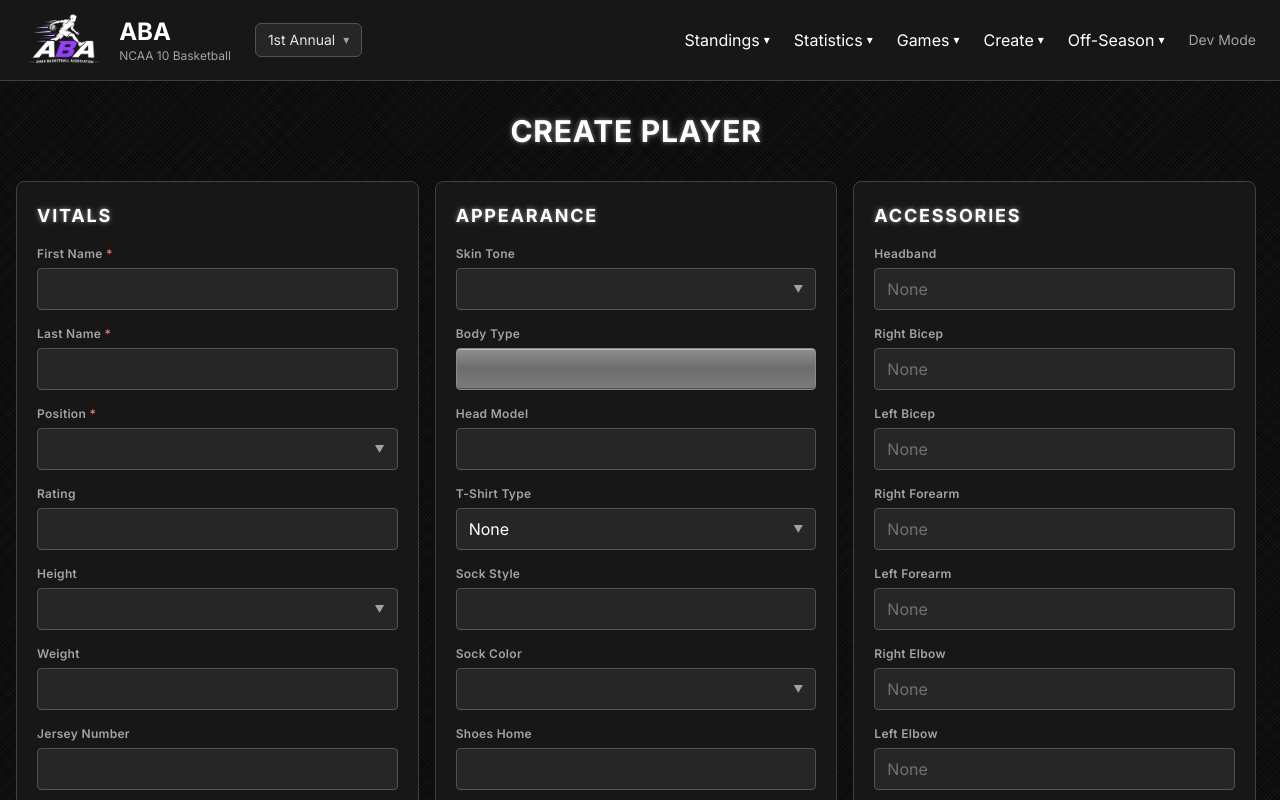
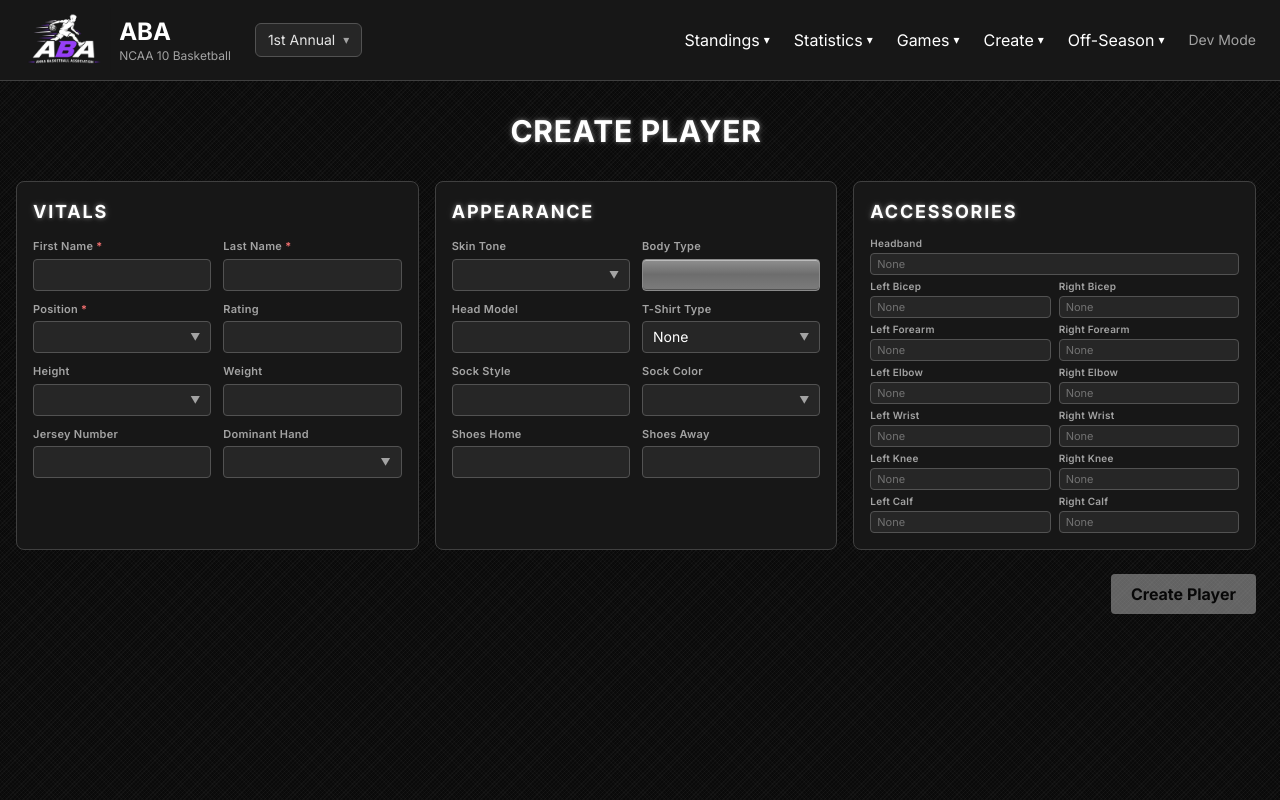
Before and after one commit to TheActualGYT/aba-league, a Next.js app in the folder league-site/: page /players/new in a window 1280 px wide. Shown: the top 800 px of the page. Built offline with nearby package versions, Linux system fonts and the light colour scheme.

Commit message:
Put player fields back in two columns and fit accessories

```diff
--- a/league-site/src/components/PlayerForm.tsx
+++ b/league-site/src/components/PlayerForm.tsx
@@ -3,8 +3,10 @@
 import { useEffect, useState } from "react";
 import { useCloseOnOutside } from "@/components/useCloseOnOutside";
 
-const fieldClass = "w-full px-3 py-2 bg-neutral-800 border border-neutral-600 rounded text-white";
-const labelClass = "block text-xs font-semibold tracking-wide text-neutral-400 mb-1.5";
+const fieldClass = "w-full h-8 px-2.5 text-sm bg-neutral-800 border border-neutral-600 rounded text-white";
+const labelClass = "block text-[11px] font-semibold tracking-wide text-neutral-400 mb-1";
+const compactLabel = "block text-[10px] font-semibold leading-none tracking-wide text-neutral-400 mb-0.5";
+const compactField = "w-full h-[22px] px-1.5 text-[11px] bg-neutral-800 border border-neutral-600 rounded text-white placeholder:text-white/35";
 const POSITIONS = ["C", "PF", "SF", "SG", "PG"];
 const COMPLEXIONS = Array.from({ length: 10 }, (_, index) => `Complexion ${index + 1}`);
 const TSHIRTS = ["None", "Muscle T", "Angled T", "Short Sleeve", "Long Sleeve"];
@@ -26,6 +28,34 @@ const ACCESSORY_FIELDS = [
 ] as const;
 
 type AccessoryKey = (typeof ACCESSORY_FIELDS)[number]["key"];
+
+const ACCESSORY_ROWS: { key: AccessoryKey; label: string }[][] = [
+  [{ key: "headband", label: "Headband" }],
+  [
+    { key: "left_bicep", label: "Left Bicep" },
+    { key: "right_bicep", label: "Right Bicep" },
+  ],
+  [
+    { key: "left_forearm", label: "Left Forearm" },
+    { key: "right_forearm", label: "Right Forearm" },
+  ],
+  [
+    { key: "left_elbow", label: "Left Elbow" },
+    { key: "right_elbow", label: "Right Elbow" },
+  ],
+  [
+    { key: "left_wrist", label: "Left Wrist" },
+    { key: "right_wrist", label: "Right Wrist" },
+  ],
+  [
+    { key: "left_knee", label: "Left Knee" },
+    { key: "right_knee", label: "Right Knee" },
+  ],
+  [
+    { key: "left_calf", label: "Left Calf" },
+    { key: "right_calf", label: "Right Calf" },
+  ],
+];
 
 const HEIGHTS = (() => {
   const options: string[] = [];
@@ -129,10 +159,10 @@ function Menu({
       <button
         type="button"
         onClick={() => setOpen(currentOpen => !currentOpen)}
-        className={`${fieldClass} text-left flex items-center justify-between min-h-[42px] ${invalid ? "abbr-taken" : ""}`}
+        className={`${fieldClass} text-left flex items-center justify-between ${invalid ? "abbr-taken" : ""}`}
       >
-        <span>{current?.label || ""}</span>
-        <span className="text-neutral-400 text-[10px]">▼</span>
+        <span className="truncate">{current?.label || ""}</span>
+        <span className="text-neutral-400 text-[10px] ml-2">▼</span>
       </button>
       {open && (
         <div className="absolute z-30 mt-1 w-full bg-neutral-800 border border-neutral-600 rounded overflow-hidden shadow-lg max-h-60 overflow-y-auto">
@@ -144,7 +174,7 @@ function Menu({
                 onChange(option.value);
                 setOpen(false);
               }}
-              className={`block w-full text-left px-3 py-2 text-sm text-white hover:bg-neutral-700 ${value === option.value ? "bg-neutral-700" : ""}`}
+              className={`block w-full text-left px-2.5 py-1.5 text-sm text-white hover:bg-neutral-700 ${value === option.value ? "bg-neutral-700" : ""}`}
             >
               {option.label}
             </button>
@@ -251,10 +281,10 @@ export default function PlayerForm() {
 
   return (
     <form onSubmit={handleSubmit}>
-      <div className="grid grid-cols-1 xl:grid-cols-3 gap-4 items-start">
-        <section className="bg-neutral-900 border border-neutral-700 rounded-lg p-5">
-          <h3 className="label-glow text-white text-lg font-bold tracking-widest mb-4">VITALS</h3>
-          <div className="grid grid-cols-1 gap-4">
+      <div className="grid grid-cols-1 xl:grid-cols-3 gap-4 items-stretch">
+        <section className="bg-neutral-900 border border-neutral-700 rounded-lg p-4 h-full">
+          <h3 className="label-glow text-white text-lg font-bold tracking-widest mb-3">VITALS</h3>
+          <div className="grid grid-cols-2 gap-x-3 gap-y-2.5">
             <div>
               <FieldLabel required>First Name</FieldLabel>
               <input value={firstName} maxLength={11} onChange={e => setFirstName(lettersOnly(e.target.value, 11))} className={fieldClass} />
@@ -283,7 +313,7 @@ export default function PlayerForm() {
                 inputMode="numeric"
                 className={`${fieldClass} ${shownOverall ? "abbr-taken" : ""}`}
               />
-              {shownOverall && <p className="text-xs text-red-400 mt-1">{shownOverall}</p>}
+              {shownOverall && <p className="text-[11px] text-red-400 mt-1">{shownOverall}</p>}
             </div>
             <div>
               <FieldLabel>Height</FieldLabel>
@@ -305,7 +335,7 @@ export default function PlayerForm() {
                 inputMode="numeric"
                 className={`${fieldClass} ${shownWeight ? "abbr-taken" : ""}`}
               />
-              {shownWeight && <p className="text-xs text-red-400 mt-1">{shownWeight}</p>}
+              {shownWeight && <p className="text-[11px] text-red-400 mt-1">{shownWeight}</p>}
             </div>
             <div>
               <FieldLabel>Jersey Number</FieldLabel>
@@ -319,7 +349,7 @@ export default function PlayerForm() {
                 inputMode="numeric"
                 className={`${fieldClass} ${shownNumber ? "abbr-taken" : ""}`}
               />
-              {shownNumber && <p className="text-xs text-red-400 mt-1">{shownNumber}</p>}
+              {shownNumber && <p className="text-[11px] text-red-400 mt-1">{shownNumber}</p>}
             </div>
             <div>
               <FieldLabel>Dominant Hand</FieldLabel>
@@ -335,9 +365,9 @@ export default function PlayerForm() {
           </div>
         </section>
 
-        <section className="bg-neutral-900 border border-neutral-700 rounded-lg p-5">
-          <h3 className="label-glow text-white text-lg font-bold tracking-widest mb-4">APPEARANCE</h3>
-          <div className="grid grid-cols-1 gap-4">
+        <section className="bg-neutral-900 border border-neutral-700 rounded-lg p-4 h-full">
+          <h3 className="label-glow text-white text-lg font-bold tracking-widest mb-3">APPEARANCE</h3>
+          <div className="grid grid-cols-2 gap-x-3 gap-y-2.5">
             <div>
               <FieldLabel>Skin Tone</FieldLabel>
               <Menu
@@ -350,11 +380,10 @@ export default function PlayerForm() {
               <FieldLabel>Body Type</FieldLabel>
               <div
                 aria-readonly="true"
-                className="w-full min-h-[42px] rounded border border-[#8a8a8a] cursor-default select-none flex items-center px-3 text-white"
+                className="w-full h-8 rounded border border-[#8a8a8a] cursor-default select-none"
                 style={{
                   background: "linear-gradient(180deg, #8f8f8f 0%, #6d6d6d 48%, #7c7c7c 100%)",
                   boxShadow: "inset 0 1px 0 rgba(255,255,255,0.4), inset 0 -1px 0 rgba(0,0,0,0.35)",
-                  textShadow: "0 1px 1px rgba(0,0,0,0.55)",
                 }}
               />
             </div>
@@ -370,7 +399,7 @@ export default function PlayerForm() {
                 }}
                 className={`${fieldClass} ${shownHead ? "abbr-taken" : ""}`}
               />
-              {shownHead && <p className="text-xs text-red-400 mt-1">{shownHead}</p>}
+              {shownHead && <p className="text-[11px] text-red-400 mt-1">{shownHead}</p>}
             </div>
             <div>
               <FieldLabel>T-Shirt Type</FieldLabel>
@@ -403,20 +432,22 @@ export default function PlayerForm() {
           </div>
         </section>
 
-        <section className="bg-neutral-900 border border-neutral-700 rounded-lg p-5">
-          <h3 className="label-glow text-white text-lg font-bold tracking-widest mb-4">ACCESSORIES</h3>
-          <div className="grid grid-cols-1 gap-4">
-            {ACCESSORY_FIELDS.map(field => (
-              <div key={field.key}>
-                <FieldLabel>{field.label}</FieldLabel>
+        <section className="bg-neutral-900 border border-neutral-700 rounded-lg p-4 h-full">
+          <h3 className="label-glow text-white text-lg font-bold tracking-widest mb-3">ACCESSORIES</h3>
+          <div className="grid grid-cols-2 gap-x-2 gap-y-1.5">
+            {ACCESSORY_ROWS.map(row =>
+              row.map(field => (
+                <div key={field.key} className={row.length === 1 ? "col-span-2" : ""}>
+                  <label className={compactLabel}>{field.label}</label>
                   <input
                     value={accessories[field.key]}
                     placeholder="None"
                     onChange={e => setAccessories(current => ({ ...current, [field.key]: e.target.value }))}
-                  className={`${fieldClass} placeholder:text-white/35`}
+                    className={compactField}
                   />
                 </div>
-            ))}
+              ))
+            )}
           </div>
         </section>
       </div>
```
Lines whose indentation alone changed are shown as unchanged.
